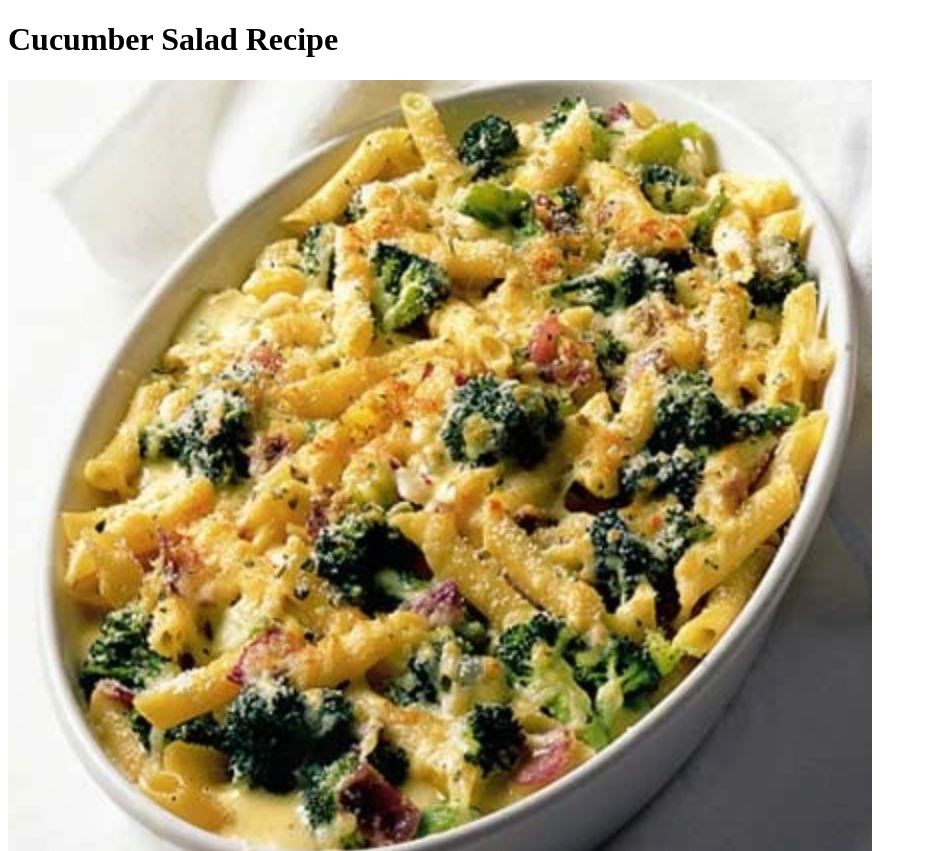
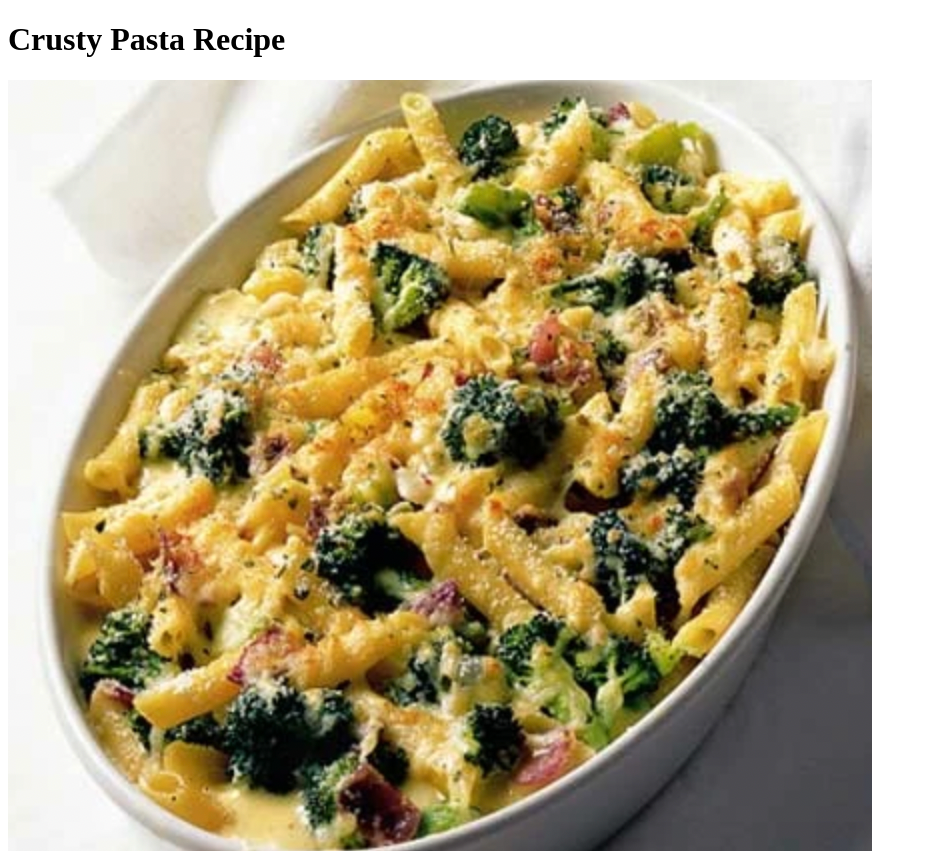
Before and after one commit to mrbce/odin-recipes, a plain HTML site: page recipes/crustypasta.html in a window 1280 px wide. Shown: the top 851 px of the page, without its empty margins (0-927 px from the left). Drawn offline with Linux system fonts and the light colour scheme.

Commit message:
added title

```diff
--- a/recipes/crustypasta.html
+++ b/recipes/crustypasta.html
@@ -4,10 +4,10 @@
     <meta charset="UTF-8">
     <meta http-equiv="X-UA-Compatible" content="IE=edge">
     <meta name="viewport" content="width=device-width, initial-scale=1.0">
-    <title>Odin Recipes</title>
+    <title>Odin Recipes • Crusty Pasta</title>
 </head>
 <body>
-    <h1>Cucumber Salad Recipe</h1>
+    <h1>Crusty Pasta Recipe</h1>
     <img src="/images/crustypasta.png">
     <div id="description">
         <h2>Description</h2>
```
